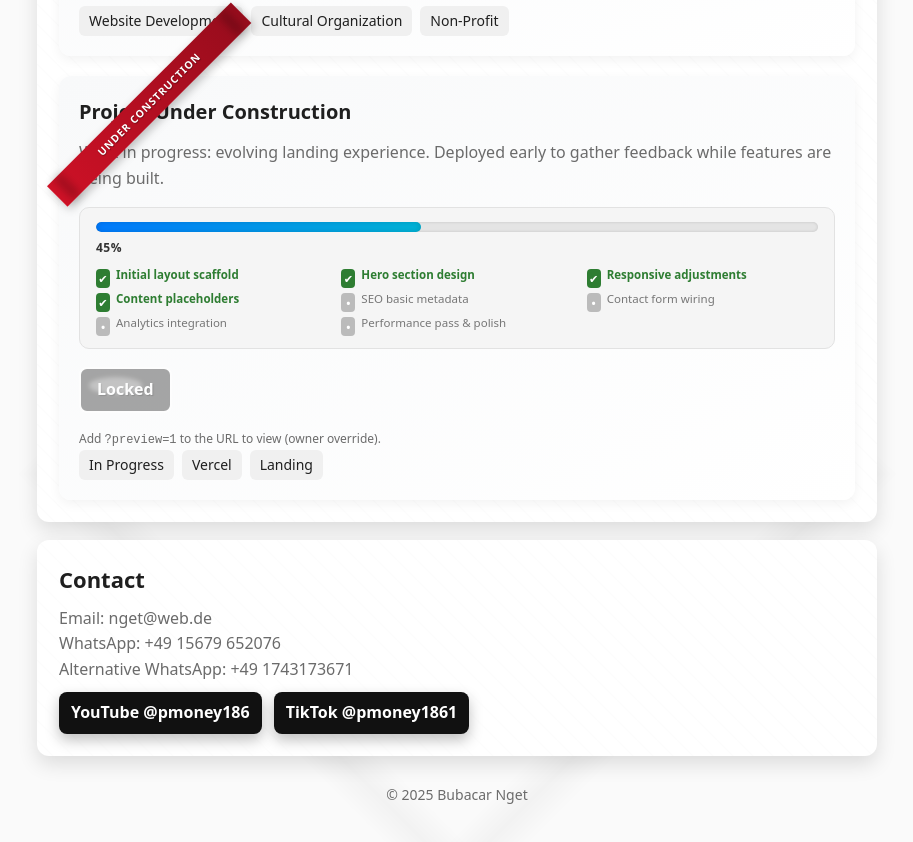
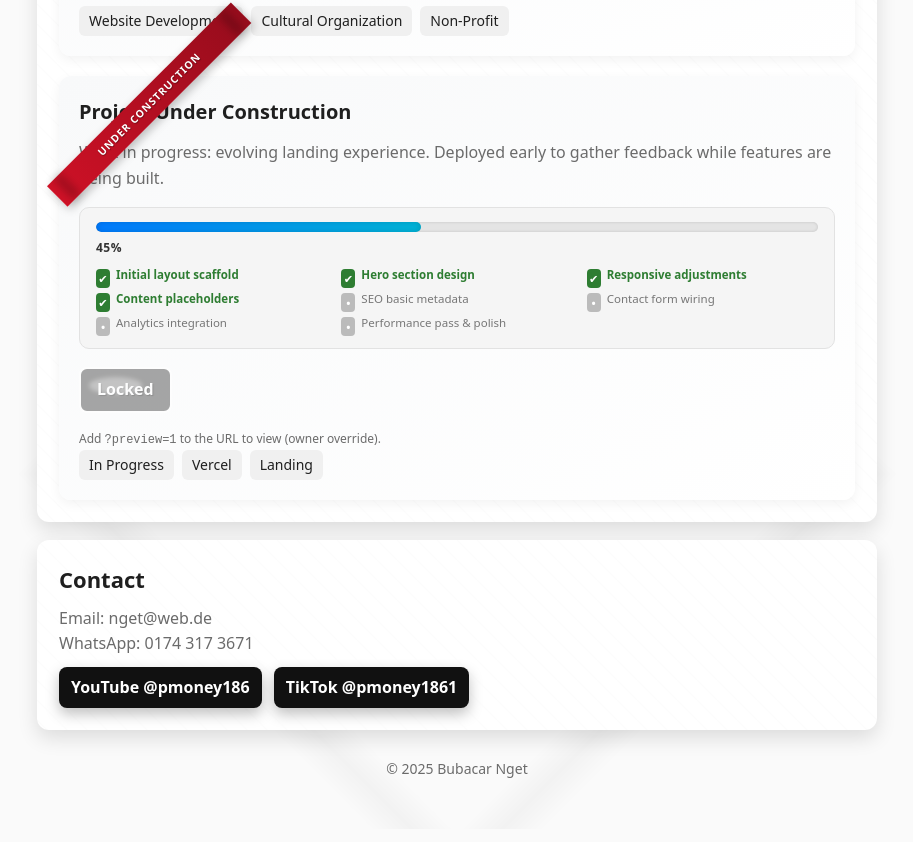
Before and after one commit to babucarr186-ai/bn-portfolio, a React (Vite) app: page / in a window 1280 px wide. Shown: the part 1926-2768 px from the top of the page, without its empty margins (183-1096 px from the left). Built offline with nearby package versions, Linux system fonts and the light colour scheme.

Commit message:
Simplify contact: single WhatsApp number with direct link

```diff
--- a/src/App.jsx
+++ b/src/App.jsx
@@ -178,22 +178,12 @@ export default function App() {
             <br />
             WhatsApp:{' '}
             <a
-              href="https://wa.me/4915679652076"
-              target="_blank"
-              rel="noopener noreferrer"
-              aria-label="Chat on WhatsApp"
-            >
-              +49 15679 652076
-            </a>
-            <br />
-            Alternative WhatsApp:{' '}
-            <a
               href="https://wa.me/491743173671"
               target="_blank"
               rel="noopener noreferrer"
-              aria-label="Chat on WhatsApp Alternative"
+              aria-label="Open WhatsApp chat with Bubacar at 0174 317 3671"
             >
-              +49 1743173671
+              0174 317 3671
             </a>
           </p>
 
```
